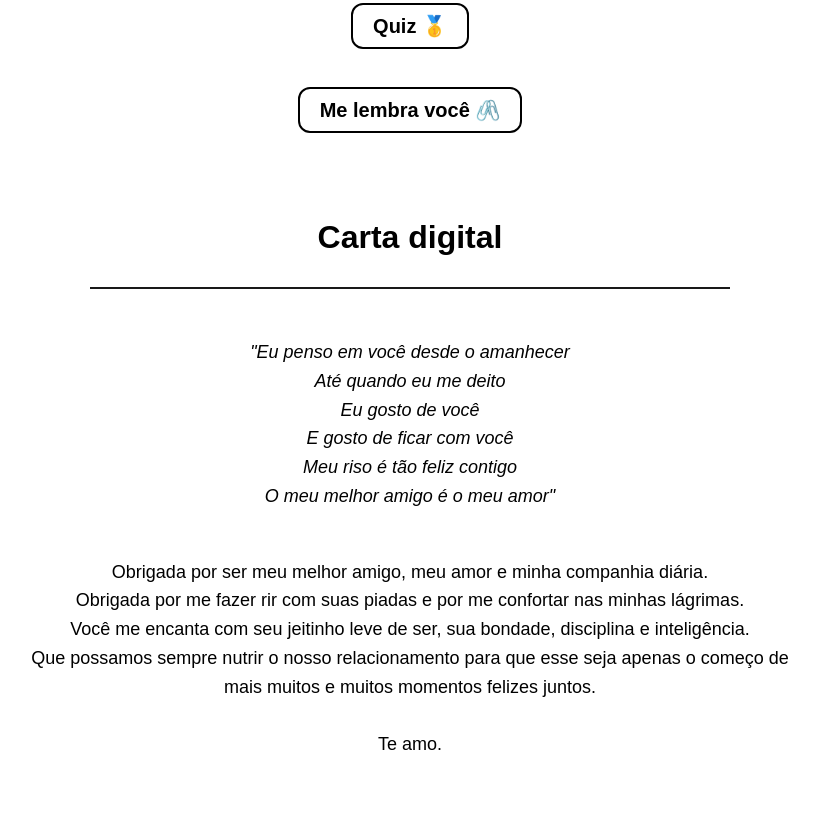
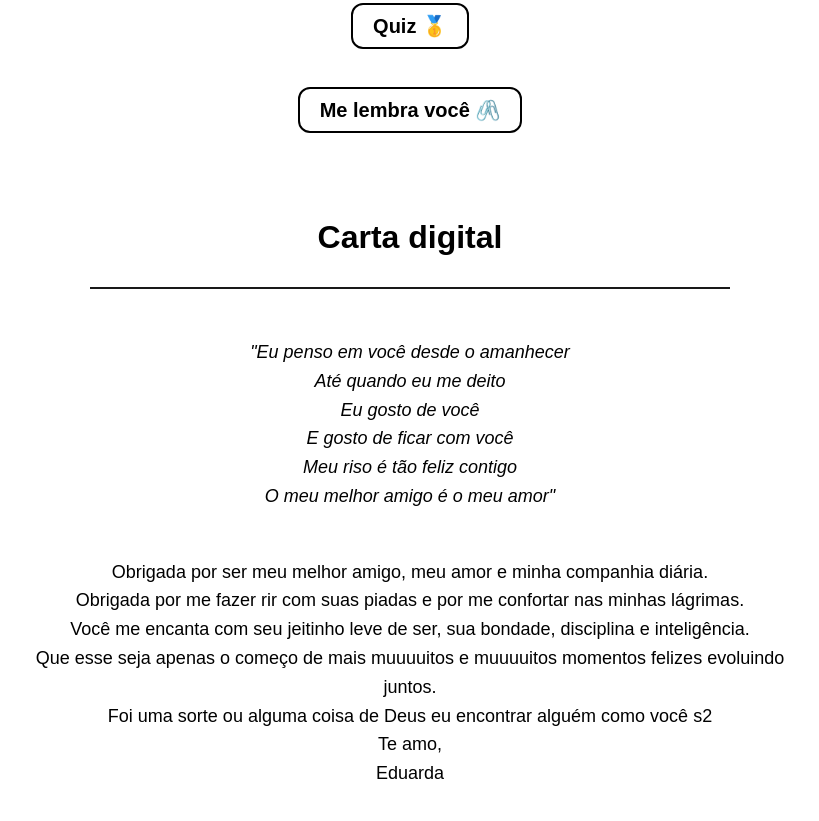
Before and after one commit to dudsgt23/feliz1ano, a plain HTML site: page index.html in a window 1280 px wide. Shown: the part 829-1650 px from the top of the page, without its empty margins (230-1049 px from the left). Drawn offline with Linux system fonts and the light colour scheme; a web font is replaced by a local one.

Commit message:
mudanças
Updated music link and personalized message.

```diff
--- a/index.html
+++ b/index.html
@@ -36,7 +36,7 @@
     </div>
 
     <div class="music-link">
-      <a href="https://www.youtube.com/watch?v=iyJDuJggiEM" target="_blank">
+      <a href="https://dudsgt23.github.io/quiz/" target="_blank">
         Quiz 🥇
       </a>
     </div>
@@ -66,9 +66,11 @@
         Obrigada por ser meu melhor amigo, meu amor e minha companhia diária.<br>
         Obrigada por me fazer rir com suas piadas e por me confortar nas minhas lágrimas.<br>
         Você me encanta com seu jeitinho leve de ser, sua bondade, disciplina e inteligência.<br>
-        Que possamos sempre nutrir o nosso relacionamento para que esse seja apenas o começo de mais muitos e muitos momentos felizes juntos.<br>
+        Que esse seja apenas o começo de mais muuuuitos e muuuuitos momentos felizes evoluindo juntos.<br>
+        Foi uma sorte ou alguma coisa de Deus eu encontrar alguém como você s2
         <br>
-        Te amo.<br>
+        Te amo,<br>
+        Eduarda<br>
         <br>
       </p>
     </div>
```
